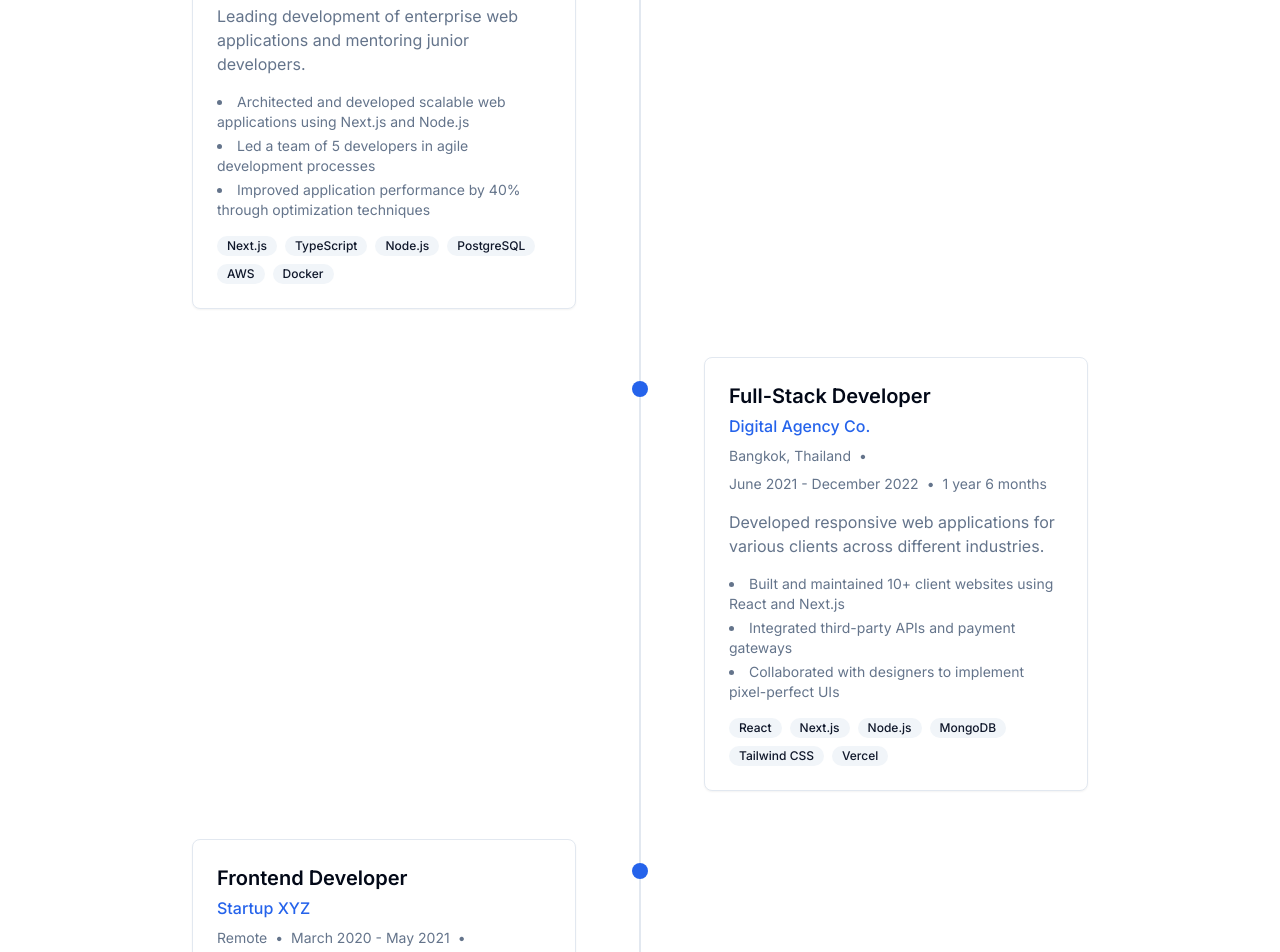
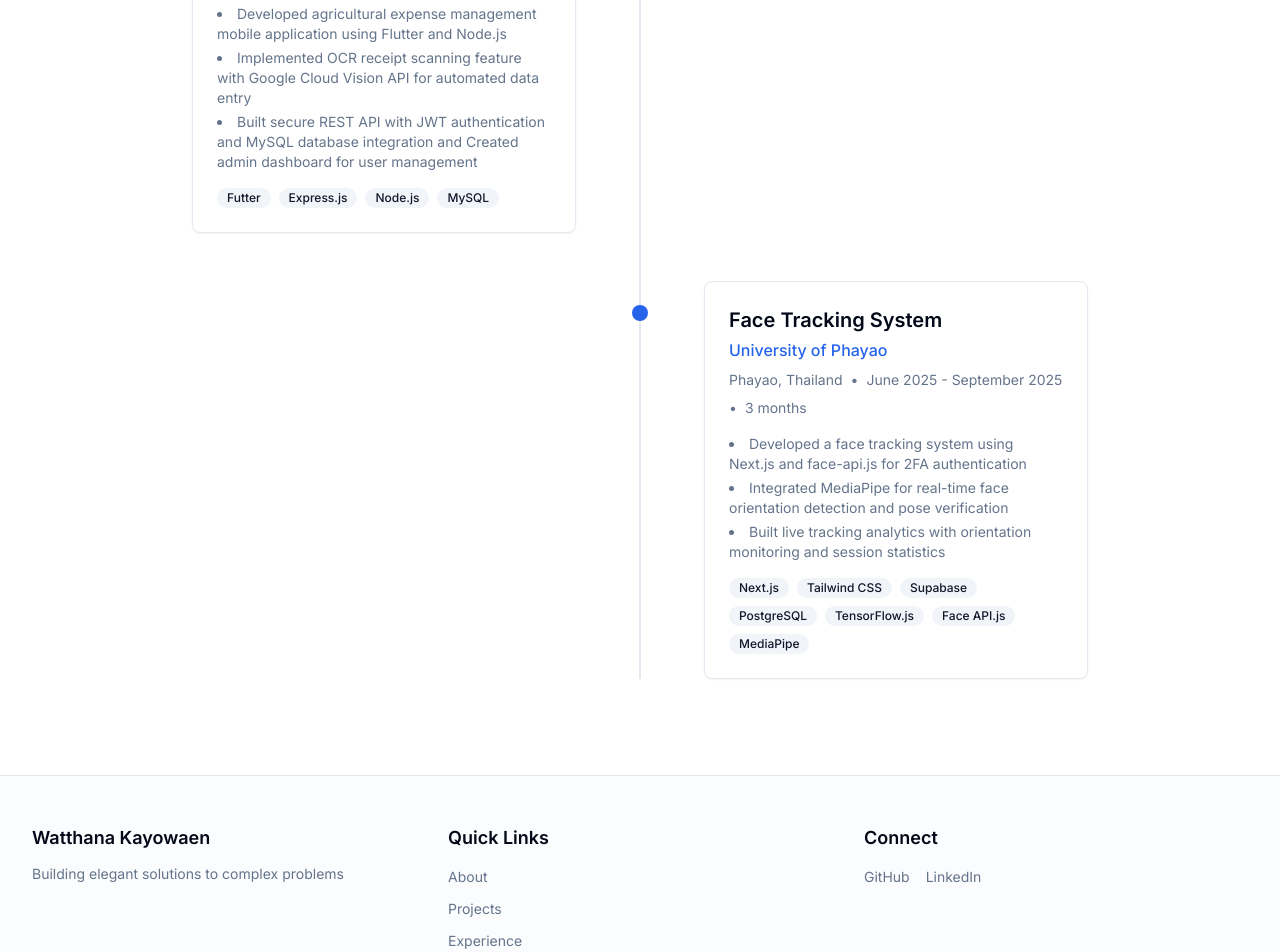
Before and after one commit to Watthana65022128/my-portfolio, a Next.js app: page / in a window 1280 px wide. Shown: the part 3540-4492 px from the top of the page. Built offline with nearby package versions, Linux system fonts and the light colour scheme.

Commit message:
feat: update ExperienceSection to use projectName and make description optional

```diff
--- a/src/components/sections/ExperienceSection.tsx
+++ b/src/components/sections/ExperienceSection.tsx
@@ -33,7 +33,7 @@ export default function ExperienceSection() {
                     {/* Header */}
                     <div className="mb-4">
                       <h3 className="text-xl font-semibold mb-1">
-                        {exp.position}
+                        {exp.projectName}
                       </h3>
                       <p className="text-primary font-medium mb-2">
                         {exp.company}
@@ -53,9 +53,11 @@ export default function ExperienceSection() {
                     </div>
 
                     {/* Description */}
-                    <p className="text-muted-foreground mb-4">
-                      {exp.description}
-                    </p>
+                    {exp.description && (
+                      <p className="text-muted-foreground mb-4">
+                        {exp.description}
+                      </p>
+                    )}
 
                     {/* Responsibilities */}
                     <ul className="list-disc list-inside space-y-1 mb-4 text-sm text-muted-foreground">
--- a/src/data/experience.ts
+++ b/src/data/experience.ts
@@ -3,79 +3,45 @@ import { Experience } from "@/types";
 export const experiences: Experience[] = [
   {
     id: "1",
-    company: "Tech Company Inc.",
-    position: "Senior Full-Stack Developer",
-    location: "Bangkok, Thailand",
-    startDate: "2023-01",
-    current: true,
-    description:
-      "Leading development of enterprise web applications and mentoring junior developers.",
+    company: "University of Phayao",
+    projectName: "Smart Farm Management App",
+    location: "Phayao, Thailand",
+    startDate: "2024-10",
+    endDate: "2025-03",
+    current: false,
     responsibilities: [
-      "Architected and developed scalable web applications using Next.js and Node.js",
-      "Led a team of 5 developers in agile development processes",
-      "Improved application performance by 40% through optimization techniques",
-      "Implemented CI/CD pipelines reducing deployment time by 60%",
-      "Conducted code reviews and mentored junior developers",
+      "Developed agricultural expense management mobile application using Flutter and Node.js",
+      "Implemented OCR receipt scanning feature with Google Cloud Vision API for automated data entry",
+      "Built secure REST API with JWT authentication and MySQL database integration and Created admin dashboard for user management ",
     ],
     technologies: [
-      "Next.js",
-      "TypeScript",
+      "Futter",
+      "Express.js",
       "Node.js",
-      "PostgreSQL",
-      "AWS",
-      "Docker",
+      "MySQL",
     ],
   },
   {
     id: "2",
-    company: "Digital Agency Co.",
-    position: "Full-Stack Developer",
-    location: "Bangkok, Thailand",
-    startDate: "2021-06",
-    endDate: "2022-12",
+    company: "University of Phayao",
+    projectName: "Face Tracking System",
+    location: "Phayao, Thailand",
+    startDate: "2025-06",
+    endDate: "2025-09",
     current: false,
-    description:
-      "Developed responsive web applications for various clients across different industries.",
     responsibilities: [
-      "Built and maintained 10+ client websites using React and Next.js",
-      "Integrated third-party APIs and payment gateways",
-      "Collaborated with designers to implement pixel-perfect UIs",
-      "Optimized websites for SEO and performance",
-      "Provided technical support and maintenance for existing projects",
+      "Developed a face tracking system using Next.js and face-api.js for 2FA authentication",
+      "Integrated MediaPipe for real-time face orientation detection and pose verification",
+      "Built live tracking analytics with orientation monitoring and session statistics ",
     ],
     technologies: [
-      "React",
       "Next.js",
-      "Node.js",
-      "MongoDB",
       "Tailwind CSS",
-      "Vercel",
-    ],
-  },
-  {
-    id: "3",
-    company: "Startup XYZ",
-    position: "Frontend Developer",
-    location: "Remote",
-    startDate: "2020-03",
-    endDate: "2021-05",
-    current: false,
-    description:
-      "Built user interfaces for a SaaS product from the ground up.",
-    responsibilities: [
-      "Developed responsive React components for the main product",
-      "Implemented state management using Redux",
-      "Created reusable component library",
-      "Worked closely with UX designers to improve user experience",
-      "Wrote unit and integration tests using Jest and React Testing Library",
-    ],
-    technologies: [
-      "React",
-      "Redux",
-      "JavaScript",
-      "SCSS",
-      "Jest",
-      "Storybook",
+      "Supabase",
+      "PostgreSQL",
+      "TensorFlow.js",
+      "Face API.js",
+      "MediaPipe",
     ],
   },
 ];
--- a/src/types/index.ts
+++ b/src/types/index.ts
@@ -47,12 +47,12 @@ export interface SkillGroup {
 export interface Experience {
   id: string;
   company: string;
-  position: string;
+  projectName: string;
   location: string;
   startDate: string;
   endDate?: string;
   current: boolean;
-  description: string;
+  description?: string;
   responsibilities: string[];
   technologies: string[];
 }
```
